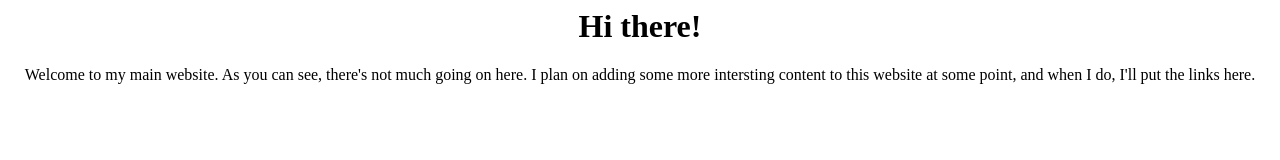
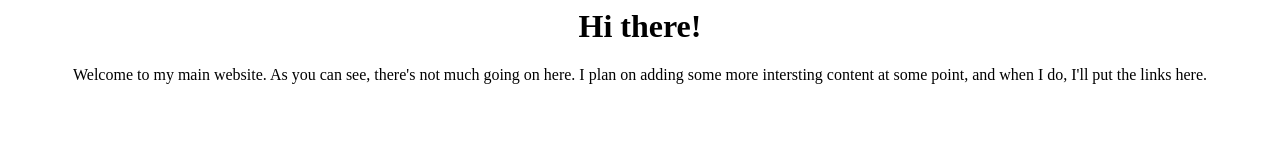
Before and after one commit to TAC0CAT9779/stunning-barnacle, a plain HTML site: page index.html in a window 1280 px wide. Drawn offline with Linux system fonts and the light colour scheme.

Commit message:
deleted some words

```diff
--- a/index.html
+++ b/index.html
@@ -5,5 +5,5 @@ Hi there!
 <center>
 
 <center>
-Welcome to my main website. As you can see, there's not much going on here. I plan on adding some more intersting content to this website at some point, and when I do, I'll put the links here.
+Welcome to my main website. As you can see, there's not much going on here. I plan on adding some more intersting content at some point, and when I do, I'll put the links here.
 <center>
```
